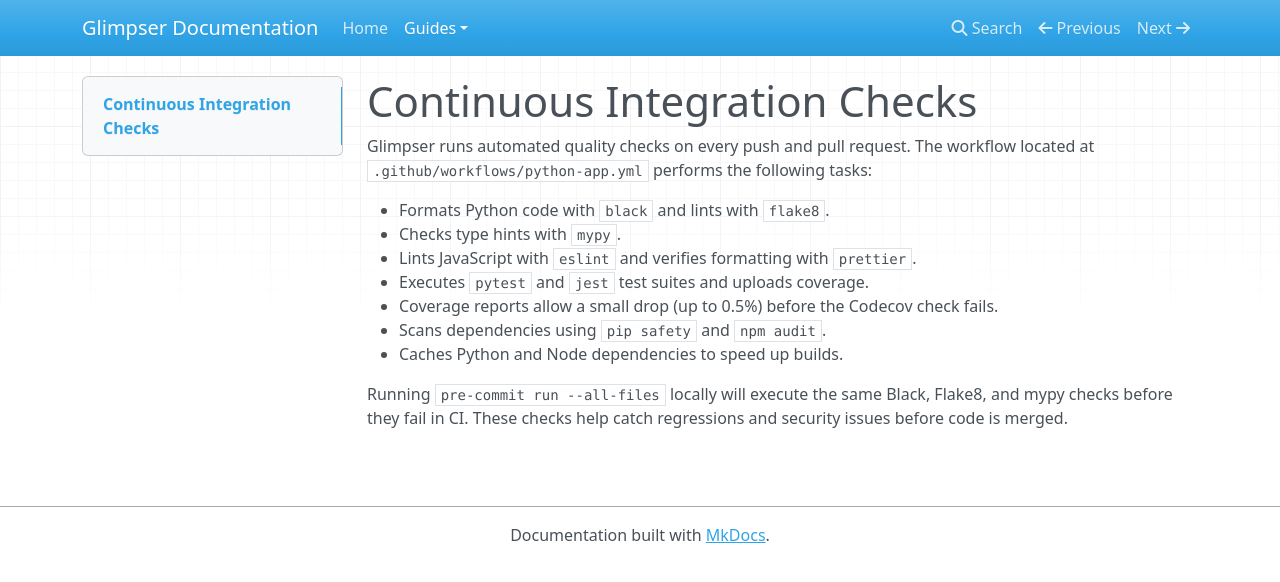
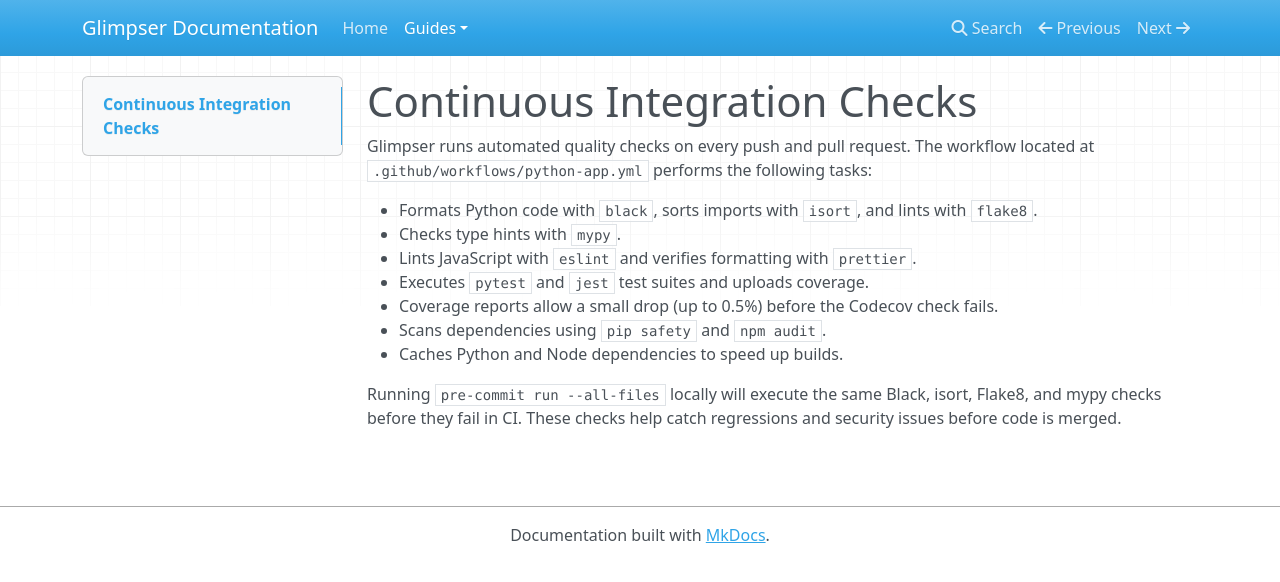
Before and after one commit to KristopherKubicki/glimpser, an MkDocs documentation site: the page built from docs/ci_checks.md, in a window 1280 px wide. Shown: the top 582 px of the page. Built offline with MkDocs 1.6.1, drawn with Linux system fonts in a browser that asks for light colours; nearby versions of some CDN libraries.

Commit message:
chore(ci): add isort and mypy hooks

```diff
--- a/docs/ci_checks.md
+++ b/docs/ci_checks.md
@@ -4,7 +4,7 @@ Glimpser runs automated quality checks on every push and pull request.
 The workflow located at `.github/workflows/python-app.yml` performs the
 following tasks:
 
-- Formats Python code with `black` and lints with `flake8`.
+- Formats Python code with `black`, sorts imports with `isort`, and lints with `flake8`.
 - Checks type hints with `mypy`.
 - Lints JavaScript with `eslint` and verifies formatting with `prettier`.
 - Executes `pytest` and `jest` test suites and uploads coverage.
@@ -13,5 +13,5 @@ following tasks:
 - Caches Python and Node dependencies to speed up builds.
 
 Running `pre-commit run --all-files` locally will execute the same Black,
-Flake8, and mypy checks before they fail in CI. These checks help catch
+isort, Flake8, and mypy checks before they fail in CI. These checks help catch
 regressions and security issues before code is merged.
```
Also changed, not shown: .pre-commit-config.yaml (+14 -0 lines).
